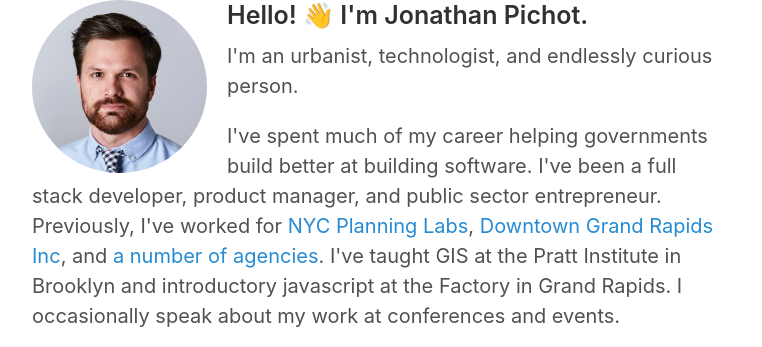
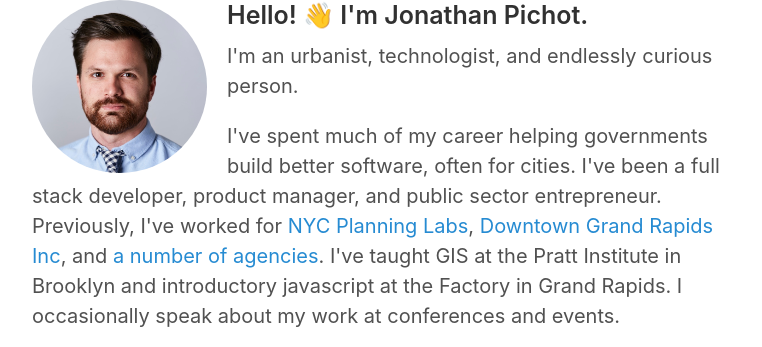
Before and after one commit to pichot/pichot.us, a Jekyll site: the page built from index.html, in a window 1280 px wide. Shown: the part 155-502 px from the top of the page, without its empty margins (258-1020 px from the left). Built offline with Jekyll 4.4.1, drawn with Linux system fonts in a browser that asks for light colours.

Commit message:
typo fix

```diff
--- a/_includes/intro.html
+++ b/_includes/intro.html
@@ -9,7 +9,7 @@
     where I'm helping build an incubator for digital public services alongside <a href="https://beta.gouv.fr/">beta.gouv.fr</a>. -->
   </p>
   <p>
-    I've spent much of my career helping governments build better at building software. I've been a full stack developer, product manager, and public sector entrepreneur. Previously,
+    I've spent much of my career helping governments build better software, often for cities. I've been a full stack developer, product manager, and public sector entrepreneur. Previously,
     I've worked for <a href="https://labs.planning.nyc.gov/">NYC Planning Labs</a>, <a href="https://downtowngr.org/">Downtown Grand Rapids Inc</a>, and
     <abbr title="Rapid Development Group">
       <a href="https://www.rapiddg.com/">a</a>
```
